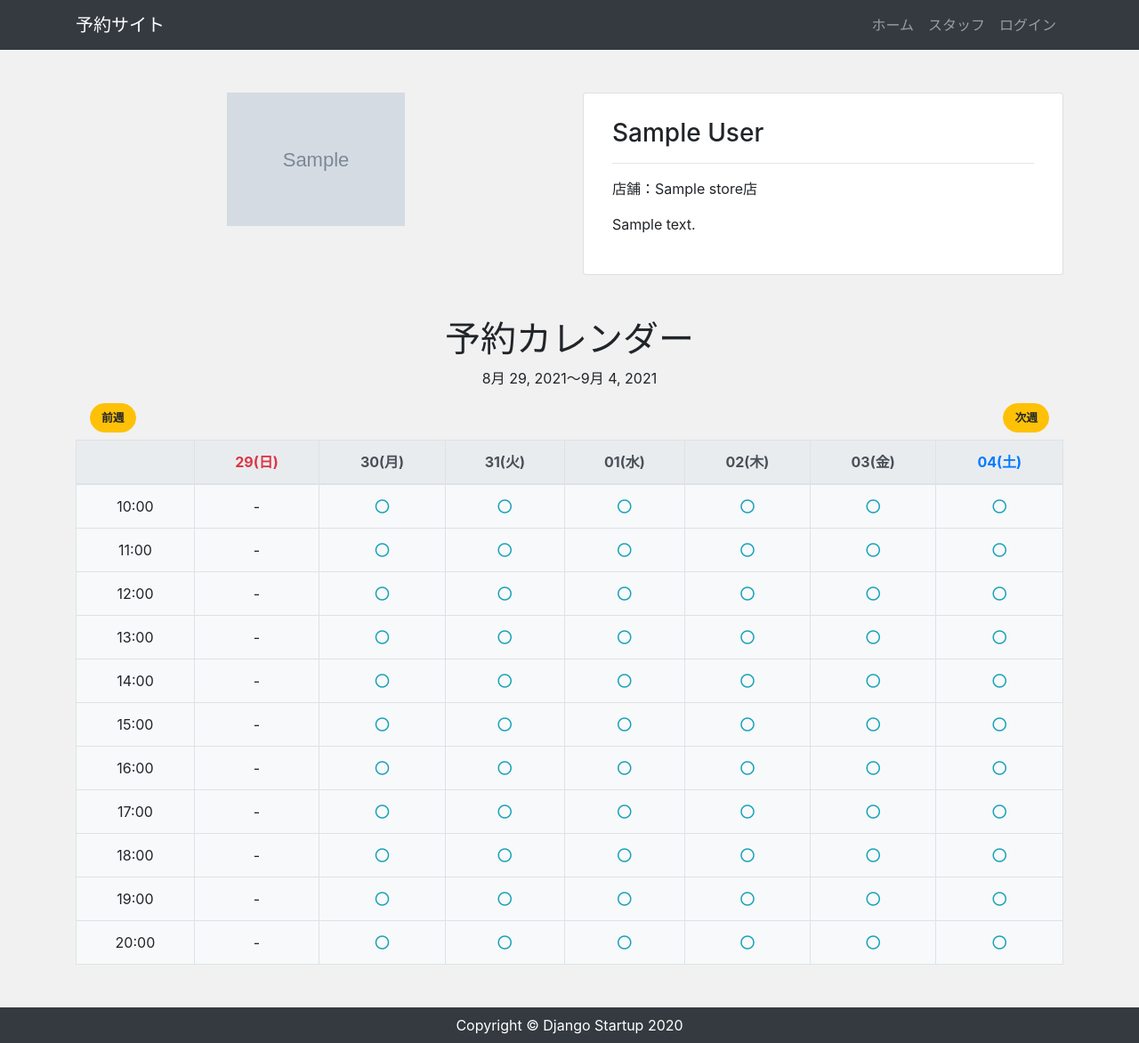
After one commit to rem0930/django-booking, a Django app: page /calendar/1/ in a window 1280 px wide. The commit adds this page. Shown: the whole page at 89% size. Run offline with Django 3.2, Linux system fonts and the light colour scheme; tables that the repository leaves empty hold one stand-in row (values such as "Sample post"); grey boxes marked "Sample" are stand-in pictures; some libraries are stand-ins or nearby versions.

Commit message:
カレンダー

```diff
--- a/app/admin.py
+++ b/app/admin.py
@@ -1,6 +1,7 @@
 from django.contrib import admin
-from .models import Store, Staff
+from .models import Store, Staff, Booking
 
 admin.site.register(Store)
 admin.site.register(Staff)
+admin.site.register(Booking)
 # Register your models here.
--- a/app/models.py
+++ b/app/models.py
@@ -1,5 +1,6 @@
 from django.db import models
 from accounts.models import CustomUser
+from django.utils import timezone
 # Create your models here.
 class Store(models.Model):
     name = models.CharField('店舗', max_length=100)
@@ -17,3 +18,17 @@ class Staff(models.Model):
 
     def __str__(self):
         return f'{self.store}：{self.user}'
+
+class Booking(models.Model):
+    staff = models.ForeignKey(Staff, verbose_name='スタッフ', on_delete=models.CASCADE)
+    first_name = models.CharField('姓', max_length=100, null=True, blank=True)
+    last_name = models.CharField('名', max_length=100, null=True, blank=True)
+    tel = models.CharField('電話番号', max_length=100, null=True, blank=True)
+    remarks = models.TextField('備考', default="", blank=True)
+    start = models.DateTimeField('開始時間', default=timezone.now)
+    end = models.DateTimeField('終了時間', default=timezone.now)
+
+    def __str__(self):
+        start = timezone.localtime(self.start).strftime('%Y/%m/%d %H:%M')
+        end = timezone.localtime(self.end).strftime('%Y/%m/%d %H:%M')
+        return f'{self.first_name}{self.last_name} {start} ~ {end} {self.staff}'
--- a/app/static/css/style.css
+++ b/app/static/css/style.css
@@ -110,3 +110,10 @@ main {
     height: 250px;
     object-fit: contain;
 }
+
+/* calendar */
+
+.calendar img {
+    height: 150px;
+    object-fit: contain;
+}
--- /dev/null
+++ b/app/templates/app/calendar.html
@@ -0,0 +1,78 @@
+{% extends "app/base.html" %}
+
+{% block content %}
+
+<div class="text-center my-5">
+    <div class="row">
+        <div class="col-md-6 mb-4 text-center calendar">
+            <img src="{{ staff_data.user.image.url }}" class="img-fluid" alt="">
+        </div>
+
+        <div class="col-md-6 mb-5">
+            <div class="card">
+                <div class="card-body px-2 py-1">
+                    <div class="p-4 text-left">
+                        <h3>{{ staff_data.user.first_name }} {{ staff_data.user.last_name }}</h3>
+                        <hr>
+                        <p>店舗：{{ staff_data.store.name }}店</p>
+                        <p>{{ staff_data.user.description|linebreaksbr }}</p>
+                    </div>
+                </div>
+            </div>
+        </div>
+    </div>
+
+    <div class="mb-3">
+        <h1>予約カレンダー</h1>
+        <p>{{ start_day }}～{{ end_day }}</p>
+    </div>
+
+    <div class="d-flex mb-2">
+        <div class="mx-3 mr-auto">
+            <a class="btn btn-warning" href="{% url 'calendar' staff_data.pk before.year before.month before.day %}">前週</a>
+        </div>
+        <div class="mx-3">
+            <a class="btn btn-warning" href="{% url 'calendar' staff_data.pk next.year next.month next.day %}">次週</a>
+        </div>
+    </div>
+    <div class="">
+        <table class="table table-bordered bg-light">
+            <thead class="thead-light">
+                <tr>
+                    <th></th>
+                    {% for day in days %}
+                        {% if day.weekday == 5 %}
+                            <th scope="col" class="text-primary">{{ day | date:"d(D)" }}</th>
+                        {% elif day.weekday == 6 %}
+                            <th scope="col" class="text-danger">{{ day | date:"d(D)" }}</th>
+                        {% else %}
+                            <th scope="col">{{ day | date:"d(D)" }}</th>
+                        {% endif %}
+                    {% endfor %}
+                </tr>
+            </thead>
+            <tbody>
+                {% for hour, schedules in calendar.items %}
+                    <tr>
+                        <td scope="row">{{ hour }}:00</td>
+                        {% for datetime, book in schedules.items %}
+                            <td>
+                                {% if datetime <= today %}
+                                    -
+                                {% elif book %}
+                                    <a href="">
+                                        <i class="far fa-circle text-info"></i>
+                                    </a>
+                                {% else %}
+                                    <i class="fas fa-times text-danger"></i>
+                                {% endif %}
+                            </td>
+                        {% endfor %}
+                    </tr>
+                {% endfor %}
+            </tbody>
+        </table>
+    </div>
+</div>
+
+{% endblock %}
--- a/app/templates/app/staff.html
+++ b/app/templates/app/staff.html
@@ -34,7 +34,7 @@
                     <div class="card-body text-center px-2 py-3">
                         <h5 class="font-weight-bold">{{ staff.user.first_name }} {{ staff.user.last_name }}</h5>
                     </div>
-                    <a class="stretched-link" href=""></a>
+                    <a class="stretched-link" href="{% url 'calendar' staff.pk %}"></a>
                 </div>
             </div>
         {% empty %}
--- a/app/urls.py
+++ b/app/urls.py
@@ -4,4 +4,6 @@ from app import views
 urlpatterns = [
     path('', views.StoreView.as_view(), name='store'),
     path('store/<int:pk>/', views.StaffView.as_view(), name='staff'), # 追加
+    path('calendar/<int:pk>/', views.CalendarView.as_view(), name='calendar'), # 追加
+    path('calendar/<int:pk>/<int:year>/<int:month>/<int:day>/', views.CalendarView.as_view(), name='calendar'), # 追加
 ]
--- a/app/views.py
+++ b/app/views.py
@@ -1,6 +1,10 @@
-from app.models import Store, Staff
+from datetime import datetime, date, timedelta, time
+from django.db.models import Q
+from django.shortcuts import get_object_or_404, render
+from django.utils.timezone import localtime, make_aware
 from django.views.generic import View
-from django.shortcuts import get_object_or_404, render
+from app.models import Store, Staff, Booking
+
 
 
 class StoreView(View):
@@ -9,7 +13,7 @@ class StoreView(View):
 
         return render(request, 'app/store.html', {
             'store_data': store_data,
-        }
+        })
 
 class StaffView(View):
     def get(self, request, *args, **kwargs):
@@ -20,3 +24,49 @@ class StaffView(View):
             'store_data': store_data,
             'staff_data': staff_data,
         })
+
+
+class CalendarView(View):
+    def get(self, request, *args, **kwargs):
+        staff_data = Staff.objects.filter(id=self.kwargs['pk']).select_related('user').select_related('store')[0]
+        today = date.today()
+        year = self.kwargs.get('year')
+        month = self.kwargs.get('month')
+        day = self.kwargs.get('day')
+        if year and month and day:
+            # 週始め
+            start_date = date(year=year, month=month, day=day)
+        else:
+            start_date = today
+        # 1週間
+        days = [start_date + timedelta(days=day) for day in range(7)]
+        start_day = days[0]
+        end_day = days[-1]
+
+        calendar = {}
+        # 10時～20時
+        for hour in range(10, 21):
+            row = {}
+            for day in days:
+                row[day] = True
+            calendar[hour] = row
+        start_time = make_aware(datetime.combine(start_day, time(hour=10, minute=0, second=0)))
+        end_time = make_aware(datetime.combine(end_day, time(hour=20, minute=0, second=0)))
+        booking_data = Booking.objects.filter(staff=staff_data).exclude(Q(start__gt=end_time) | Q(end__lt=start_time))
+        for booking in booking_data:
+            local_time = localtime(booking.start)
+            booking_date = local_time.date()
+            booking_hour = local_time.hour
+            if (booking_hour in calendar) and (booking_date in calendar[booking_hour]):
+                calendar[booking_hour][booking_date] = False
+
+        return render(request, 'app/calendar.html', {
+            'staff_data': staff_data,
+            'calendar': calendar,
+            'days': days,
+            'start_day': start_day,
+            'end_day': end_day,
+            'before': days[0] - timedelta(days=7),
+            'next': days[-1] + timedelta(days=1),
+            'today': today,
+        })
```
Also changed, not shown: app/migrations/0003_booking.py (added), media/images/B872C433-B61B-4F1B-A1D4-97BC6A2AE9DA.jpeg (added), media/images/FC0E6A6C-5612-44ED-9D53-E3D072DCC8F2.jpeg (added), media/images/マック_kwTUOyi.jpeg (added), media/images/板東英二.jpeg (added), media/images/焼肉.jpeg (added).
